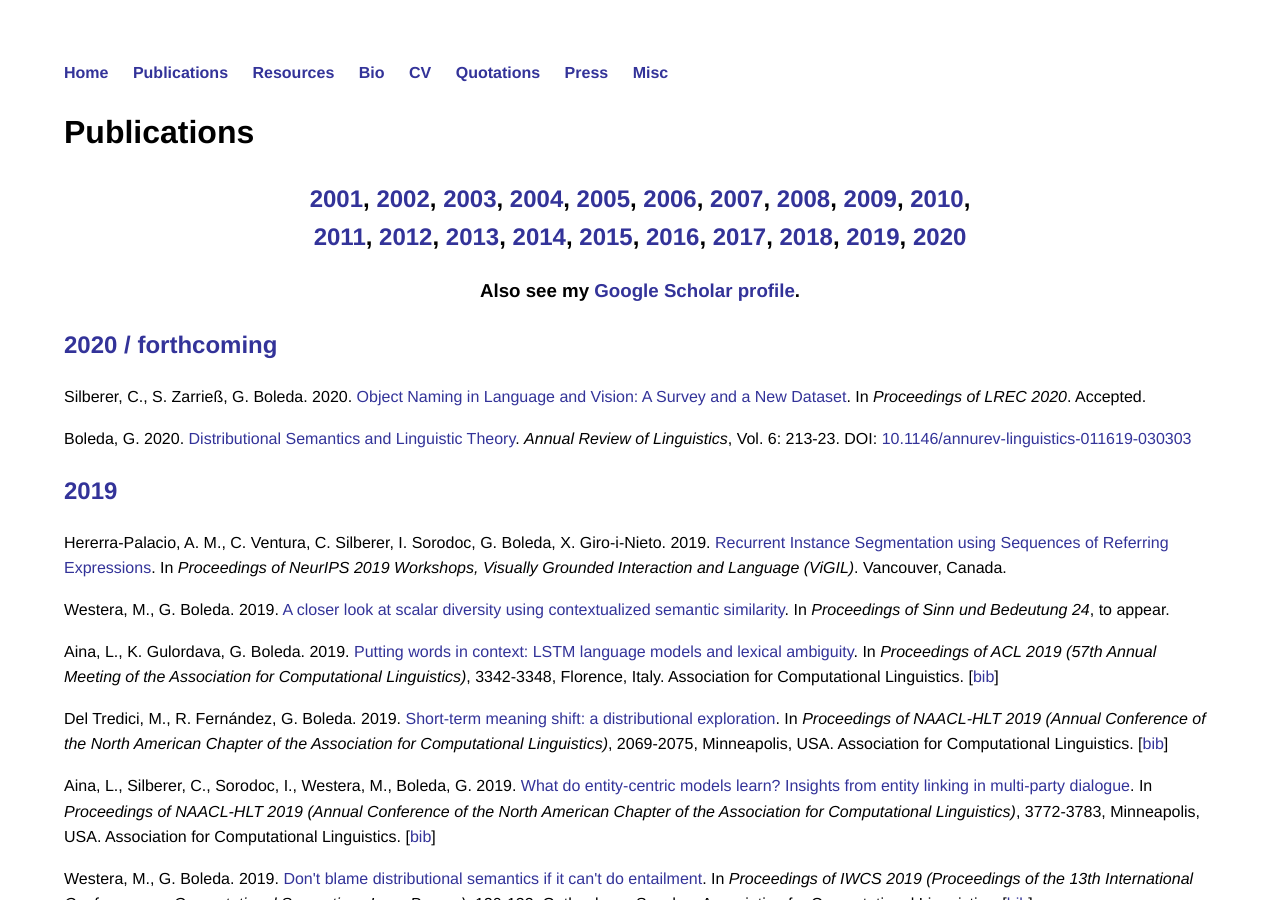
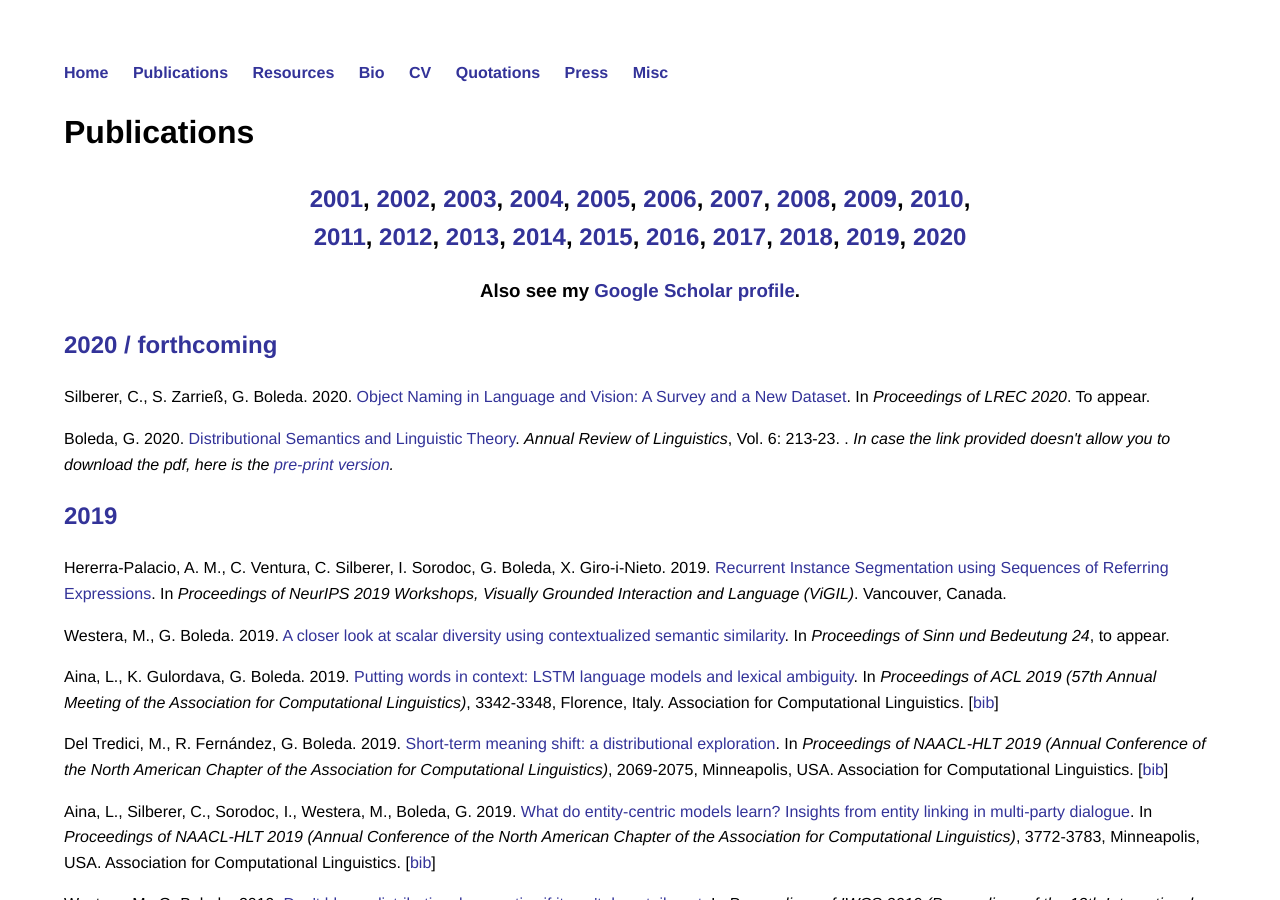
Before and after one commit to gboleda/gboleda.github.io, a Jekyll site: the page built from pubs/index.html, in a window 1280 px wide and 900 px high. Built offline with Jekyll 4.4.1, drawn with Linux system fonts in a browser that asks for light colours.

Commit message:
lrec camera reaady, small fixes

```diff
--- a/index.html
+++ b/index.html
@@ -34,7 +32,7 @@ Roc Boronat, 138<br>
 <ul>
 <li>Boleda, G. 2020.
 	<a href="http://www.annualreviews.org/eprint/49J5VEMAMTAXAHVCUVDF/full/10.1146/annurev-linguistics-011619-030303">
-		Distributional Semantics and Linguistic Theory</a>. <i>Annual Review of Linguistics</i>, Vol. 6: 213-23.</li>
+		Distributional Semantics and Linguistic Theory</a>. <i>Annual Review of Linguistics</i>, Vol. 6: 213-23. [<a href="https://arxiv.org/pdf/1905.01896.pdf">Pre-print version</a>]</li>
 <li>McNally, L., G. Boleda. 2017.
 	<a href="https://link.springer.com/content/pdf/10.1007%2F978-3-319-45977-6_10.pdf">Conceptual Versus Referential Affordance in Concept Composition</a>.
 In Yoad Winter &amp; James Hampton (eds.) <i>Compositionality and Concepts in Linguistics and Psychology</i> 245-267. Springer.</li>
--- a/pubs/index.html
+++ b/pubs/index.html
@@ -41,15 +41,15 @@ In <i>Proceedings of </i>.
 <h2><a name="2020">2020 / forthcoming</a></h2>
 
 <p>Silberer, C., S. Zarrieß, G. Boleda. 2020.
-<a href="./lrec2020naming-submitted.pdf">Object Naming in Language and Vision: A Survey and a New Dataset</a>.
-In <i>Proceedings of LREC 2020</i>. Accepted.
+  <a href="./pubs/lrec2020naming_cameraready.pdf">Object Naming in Language and Vision: A Survey and a New Dataset</a>.
+In <i>Proceedings of LREC 2020</i>. To appear.
 </p>
 
 
 <p>Boleda, G. 2020.
   <a href="http://www.annualreviews.org/eprint/49J5VEMAMTAXAHVCUVDF/full/10.1146/annurev-linguistics-011619-030303">
     Distributional Semantics and Linguistic Theory</a>. <i>Annual Review of Linguistics</i>,
-	Vol. 6: 213-23. DOI: <a href="https://doi.org/10.1146/annurev-linguistics-011619-030303">10.1146/annurev-linguistics-011619-030303</a>
+	Vol. 6: 213-23. </a>. <i>In case the link provided doesn't allow you to download the pdf, here is the <a href="https://arxiv.org/pdf/1905.01896.pdf">pre-print version</a>.</i>
 </p>
 
 <h2><a name="2019">2019</a></h2>
```
Also changed, not shown: other parts of index.html (+1 -3 lines), 1 other file.
